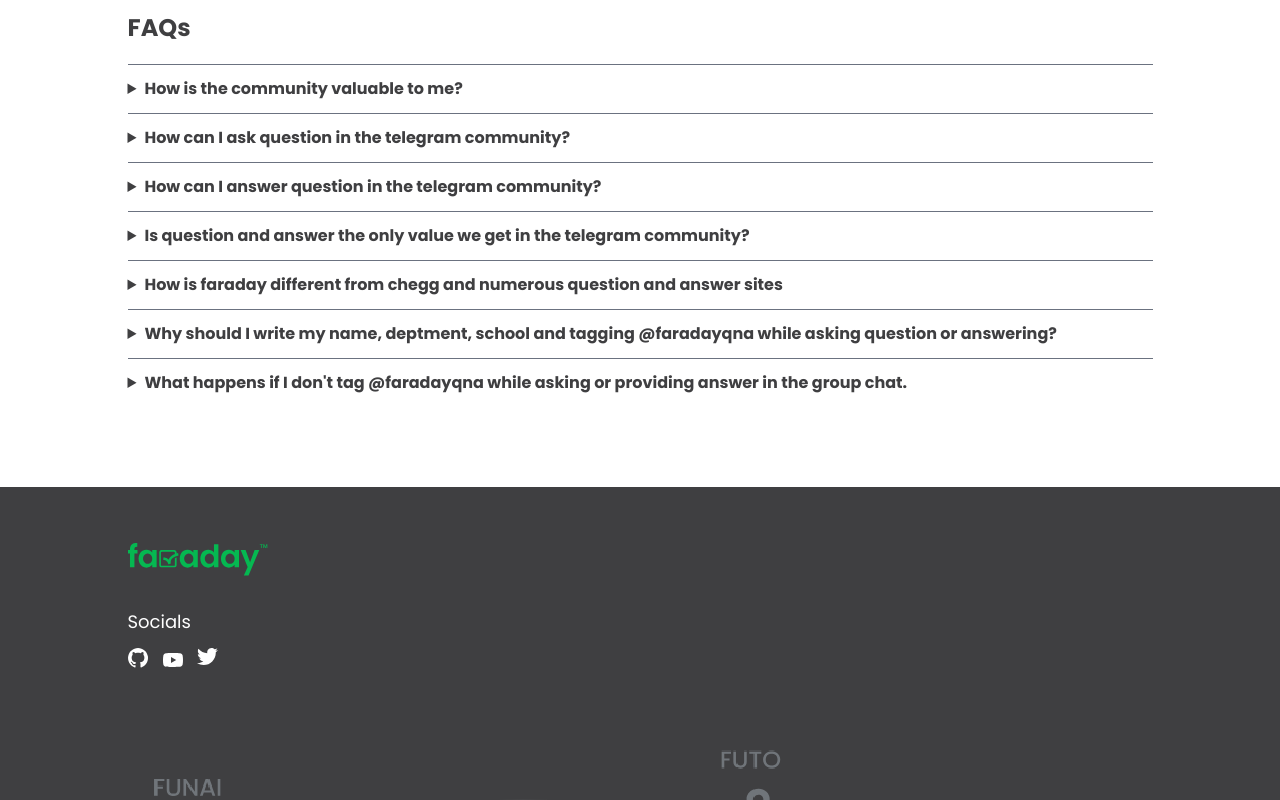
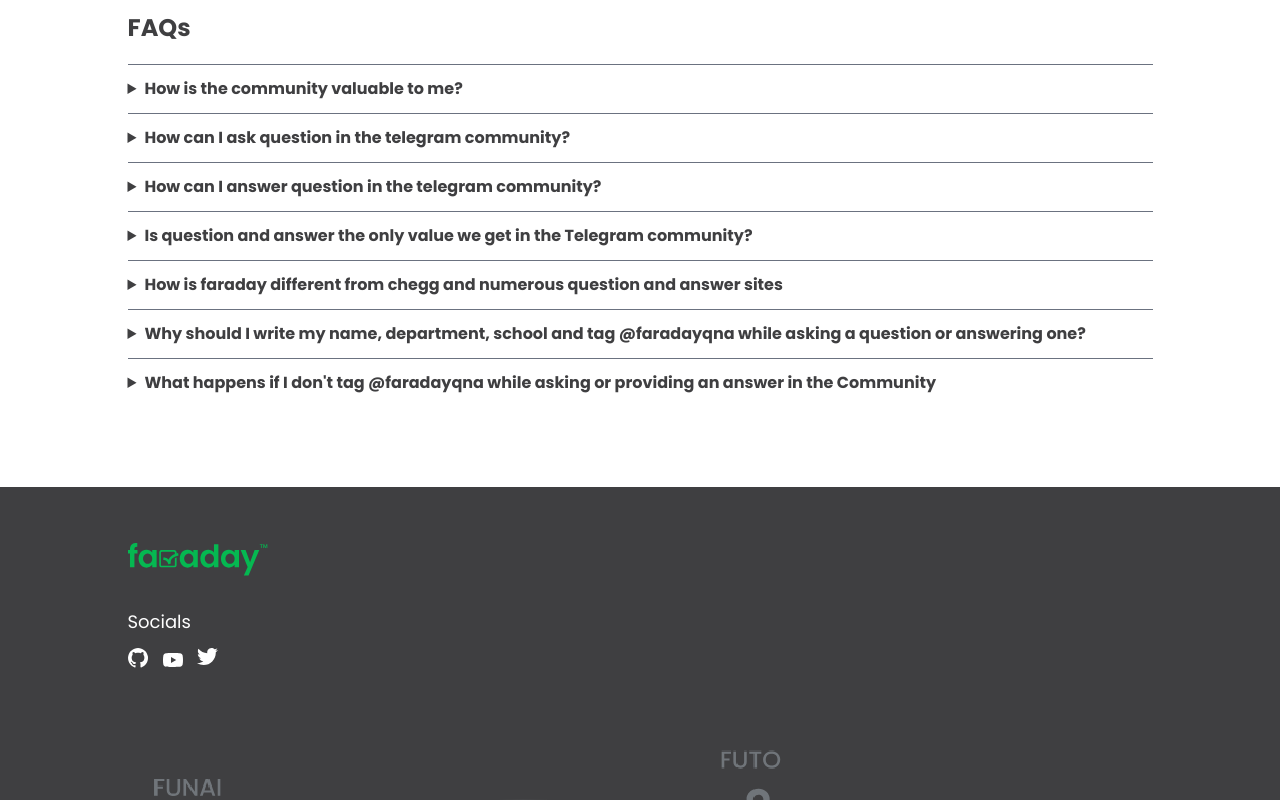
Before and after one commit to faradayafrica/Faraday-community, a React (Create React App) app: page / in a window 1280 px wide. Shown: the part 1132-1932 px from the top of the page. Built offline with nearby package versions, Linux system fonts and the light colour scheme.

Commit message:
Update: made corrections

```diff
--- a/src/components/Homepage/Faq.js
+++ b/src/components/Homepage/Faq.js
@@ -12,29 +12,29 @@
         },
         {
           ques: "How can I ask question in the telegram community?",
-          ans1: "Here is the format to do that Start with your name, school and deptment and drop your question at the end of you question tag @faradayqna. If you don't tag @faradayqna your question might get buried in the group chat.",
-          ans2: "the admin with @faradayqna will copy your details and question. Gives it a serial number and pin it in the group chat. The admin will also post it in our channel and in our twitter handle so it can get adequate engagement it deserves. Once you see an answer that appeals to you most pls comment on it.",
+          ans1: "State your name, school and department, then ask your question and at the end of it tag @faradayqna. If you don't tag @faradayqna your question might get buried in the group chat.",
+          ans2: "An admin will copy your details and question, give it a serial number and pin it in the group chat. The admin will also post it in our channel and in our twitter handle so it can get adequate engagement it deserves. Once you see an answer that appeals to you most pls comment on it.",
         },
         {
           ques: "How can I answer question in the telegram community?",
-          ans1: "Also check our pinned message, channel and twitter handle for questions to answer. Here is a format on how to do that Start with the serial number given to that question then your name, dept and school.  then your answer at the end @faradayqna if you don't tag @faradayqna your answer might get buried in the group chat. in the twitter handle you can just comment on that question.",
+          ans1: "Check for pinned messages, channel messages and twitter handle for questions to answer. Start with the serial number given to that question then state your name, dept and school and your answer. At the end tag @faradayqna. If you don't tag @faradayqna your answer might get buried in the group chat. On twitter you can just comment on that question.",
         },
         {
-          ques: "Is question and answer the only value we get in the telegram community?",
-          ans1: "No, that not all the group have to offer. Twice every month we will have virtual event on twitter space or google meet to discuss our experience studying in African university. In the group, discussion on difficulties we face and possible hack to get by will be talk on daily basis..",
+          ques: "Is question and answer the only value we get in the Telegram community?",
+          ans1: "No, that's definitely not all the Community has to offer. Twice every month we will have virtual event using Twitter Spaces or Google Meet to discuss our experiences studying in African universities. In the Community, difficulties we face and possible hacks to get by will be discussed.",
         },
         {
           ques: "How is faraday different from chegg and numerous question and answer sites",
-          ans1: "a. We are free for everyone that wants to join the community and also use the app when its ready",
-          ans2: "b. We are breaking the barriers between campuses by connecting students with each other to foster peer-learning and collaboration among scholars.",
+          ans1: "A. We are free for everyone that wants to join the community and also use our App when its ready",
+          ans2: "B. We are breaking the barriers between campuses by connecting Students with each other to foster peer-learning and collaboration among scholars.",
         },
         {
-          ques: "Why should I write my name, deptment, school and tagging @faradayqna while asking question or answering?",
-          ans1: "The name, department and school help to foster that relationship between scholars and also this gives you right to your questions and answers.(do you think the right... apart is unneccesary) if yes pls ignore it.",
-          ans2: "The tag help the admin to broadcast your question and answer so it won't get buried in the group chat.",
+          ques: "Why should I write my name, department, school and tag @faradayqna while asking a question or answering one?",
+          ans1: "The name, department and school helps to create an identity for you to help other Students connect with you.",
+          ans2: "The tag helps the admin to broadcast your question and answer so it won't get buried in the Community",
         },
         {
-          ques: "What happens if I don't tag @faradayqna while asking or providing answer in the group chat.",
+          ques: "What happens if I don't tag @faradayqna while asking or providing an answer in the Community",
           ans1: "Your questions and answers might get buried.",
         },
       ].map((item, index) => (
```
